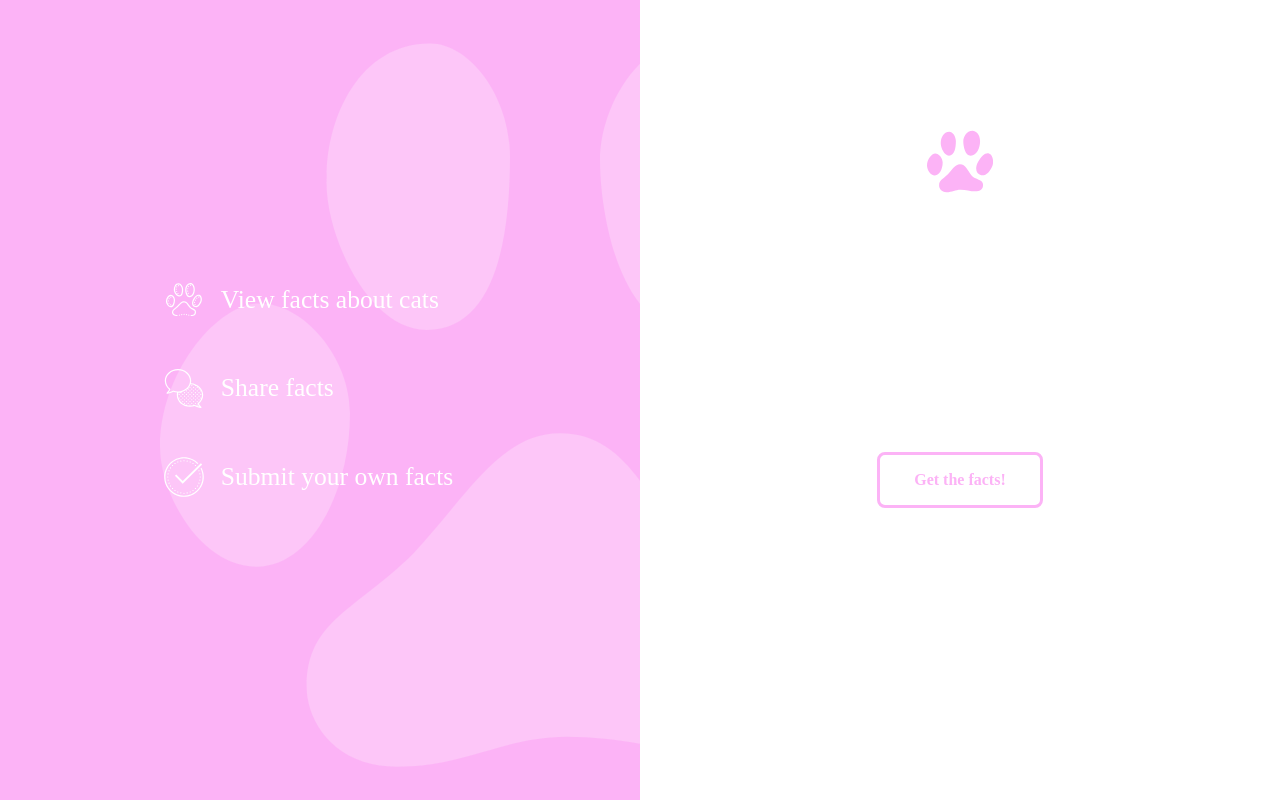
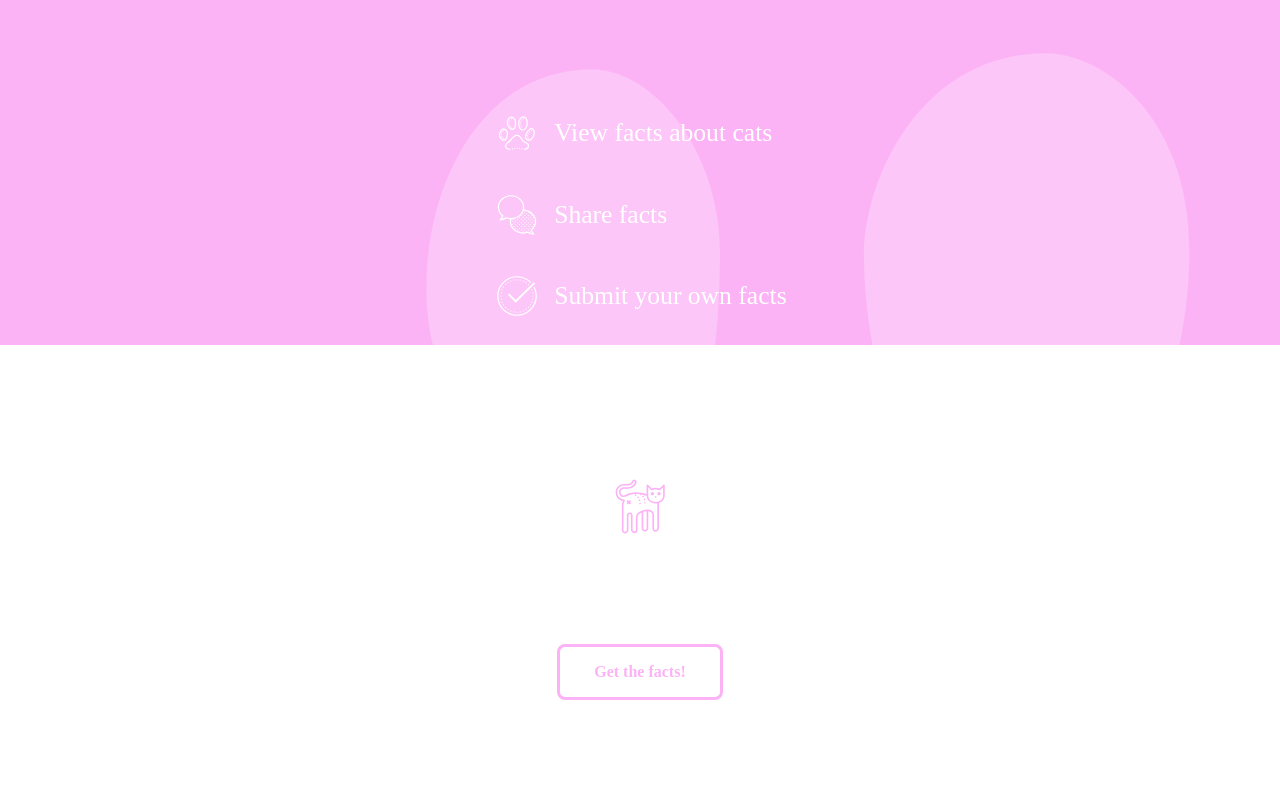
Before and after one commit to jerryaswell/catfactfriday-bkup, a Node server app: page / in a window 1280 px wide. Run offline with Node 20, Linux system fonts and the light colour scheme.

Commit message:
checkpoint

```diff
--- a/index.js
+++ b/index.js
@@ -7,4 +7,5 @@ express()
   .set('views', path.join(__dirname, 'views'))
   .set('view engine', 'ejs')
   .get('/', (req, res) => res.render('pages/landing'))
+  .get('/facts', (req, res) => res.render('pages/facts'))
   .listen(PORT, () => console.log(`Listening on ${ PORT }`));
--- a/public/stylesheets/components.css
+++ b/public/stylesheets/components.css
@@ -1,6 +1,6 @@
 .blurb-list {
+  grid-area: "blurb-list";
   display: grid;
-  grid-template-columns: 1fr;
 }
 .blurb {
   height: 3em;
--- a/public/stylesheets/landing-layout.css
+++ b/public/stylesheets/landing-layout.css
@@ -6,14 +6,15 @@ body {
   width: 100vw;
   height: 100vh;
   display: grid;
-  grid-template-columns: 1fr 1fr;
-  grid-template-rows: 1
+  grid-template-areas: "intro"
+                       "continue";
 }
 #intro {
   width: 100%;
+  grid-area: "intro";
   display: grid;
-  grid-template-rows: 1fr 1fr 1fr;
-  grid-template-columns: 1fr 2fr 1fr;
+  grid-template-areas: "blurbs"
+                       "";
 }
 #intro-blurbs {
   grid-column: 2;
@@ -23,8 +24,7 @@ body {
   width: 100%;
   text-align: center;
   display: grid;
-  grid-template-columns: 1;
-  grid-template-rows: 1.3fr 1fr;
+  grid-area: "continue"
 }
 #continue-message {
   padding-top: 8em;
--- a/views/pages/landing.ejs
+++ b/views/pages/landing.ejs
@@ -36,7 +36,7 @@
     </div>
     <div id='continue'>
       <div id='continue-message'>
-	<img src='icons/solidpaw_pink.svg' />
+	<img src='icons/butt_pink.svg' />
       </div>
       <div id='continue-action'>
         <a href='/facts'><div class='button'>Get the facts!</div></a>
--- a/views/partials/header.ejs
+++ b/views/partials/header.ejs
@@ -1,4 +1,4 @@
 <title>Cat Fact Friday</title>
-<link rel="stylesheet" type="text/css" href="/stylesheets/layout.css" />
+<link rel="stylesheet" type="text/css" href="/stylesheets/facts-layout.css" />
 <link rel="stylesheet" type="text/css" href="/stylesheets/theme.css" />
 <link rel="stylesheet" type="text/css" href="/stylesheets/component.css" />
```
Also changed, not shown: views/pages/facts.ejs (added, +11 -0 lines).
